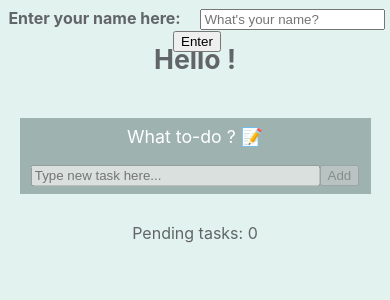
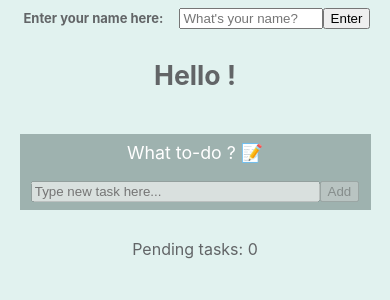
Before and after one commit to kirran-jk/todo-list-app, a React (Create React App) app: page / in a window 390 px wide. Shown: the top 300 px of the page. Built offline with nearby package versions, Linux system fonts and the light colour scheme.

Commit message:
update styling for smaller screens

```diff
--- a/src/components/list.css
+++ b/src/components/list.css
@@ -57,6 +57,19 @@
 .list_item_text {
   margin: 0;
   padding-left: 5%;
+  text-transform: capitalize;
+}
+
+@media screen and (max-width: 550px) {
+  .list_item_text {padding-left: 7%;}
+}
+
+@media screen and (max-width: 350px) {
+  .list_item_text {padding-left: 9%;}
+}
+
+p {
+  margin: 10%;
 }
 
 .counter {
--- a/src/components/username.css
+++ b/src/components/username.css
@@ -5,3 +5,16 @@
     position: absolute;
     margin: 0;
 }
+
+.username_container {
+    padding-bottom: 2%;
+}
+
+.username_input {
+    width: 35%;
+}
+
+@media screen and (max-width: 500px) {
+    .username {font-size: small;};
+    .username_input {width: 20%;}
+  }
--- a/src/components/username.jsx
+++ b/src/components/username.jsx
@@ -19,6 +19,7 @@ function GetUsername(props) {
 
     return (
         <>
+            <div className="username_container">
                 <form><h6 className="username">Enter your name here: &emsp;
                 <input
                 type="text"
@@ -30,6 +31,7 @@ function GetUsername(props) {
                 onChange={handleChange}
                 />
                 <button type="submit" onClick={handleClick}>Enter</button></h6></form>
+            </div>
             <br />
             <Welcome name={username}/>
             <br />
--- /dev/null
+++ b/src/components/welcome.css
@@ -0,0 +1,3 @@
+.welcome {
+    padding-top: 10%;
+}
--- a/src/components/welcome.jsx
+++ b/src/components/welcome.jsx
@@ -1,11 +1,12 @@
 import React from "react";
+import './welcome.css';
 import './addToList.css';
 
 export class Welcome extends React.Component {
     render() {
         return(
             <div>
-                <h2>Hello {this.props.name}!</h2>
+                <h2 className="welcome">Hello {this.props.name}!</h2>
             </div>
         );
     }
```
Also changed, not shown: src/components/list.jsx (line endings or trailing spaces). Lines whose indentation alone changed are shown as unchanged.
